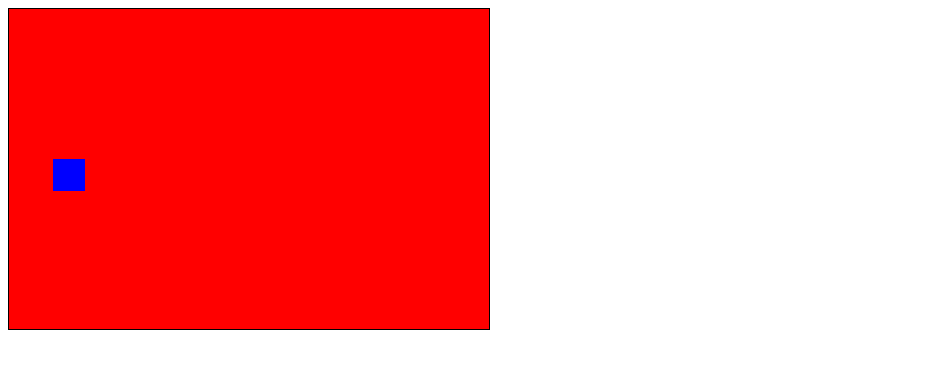
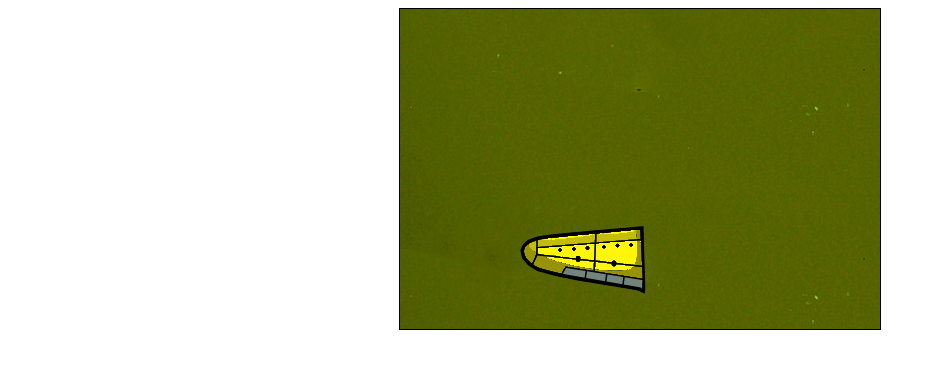
Before and after one commit to rtjoseph11/thrust-factory-server, a website: page public/index.html in a window 1280 px wide. Shown: the whole page, without its empty margins (0-936 px from the left). Drawn offline with Linux system fonts and the light colour scheme.

Commit message:
using airplane instead of box

```diff
--- a/public/index.html
+++ b/public/index.html
@@ -8,7 +8,9 @@
         <style type="text/css">
             #game {
                 border: 1px solid #000;
-                background-color: red;
+                background: url("/public/images/airPlanesBackground.png");
+                margin: 0 auto;
+                display: block;
             }
         </style>
     </head>
--- a/public/src/entities.js
+++ b/public/src/entities.js
@@ -4,12 +4,16 @@
             color: "blue",
             x: THRUSTER.Helpers.getRandomInt(0, THRUSTER.Config.CANVAS_WIDTH),
             y: 0,
-            width: 32,
-            height: 32,
+            init: function() {
+                this.plane = new Image();
+                this.plane.src = '/public/images/LeftWingGold.png';
+            },
             draw: function() {
-                THRUSTER.ctx.fillStyle = this.color;
-                THRUSTER.ctx.fillRect(this.x, this.y, this.width, this.height);
+                if (this.plane.complete) {
+                    THRUSTER.ctx.drawImage(this.plane, this.x, this.y)
+                }
             }
         }
-    }
+    };
+    THRUSTER.Entities.player.init();
 })(THRUSTER);
```
